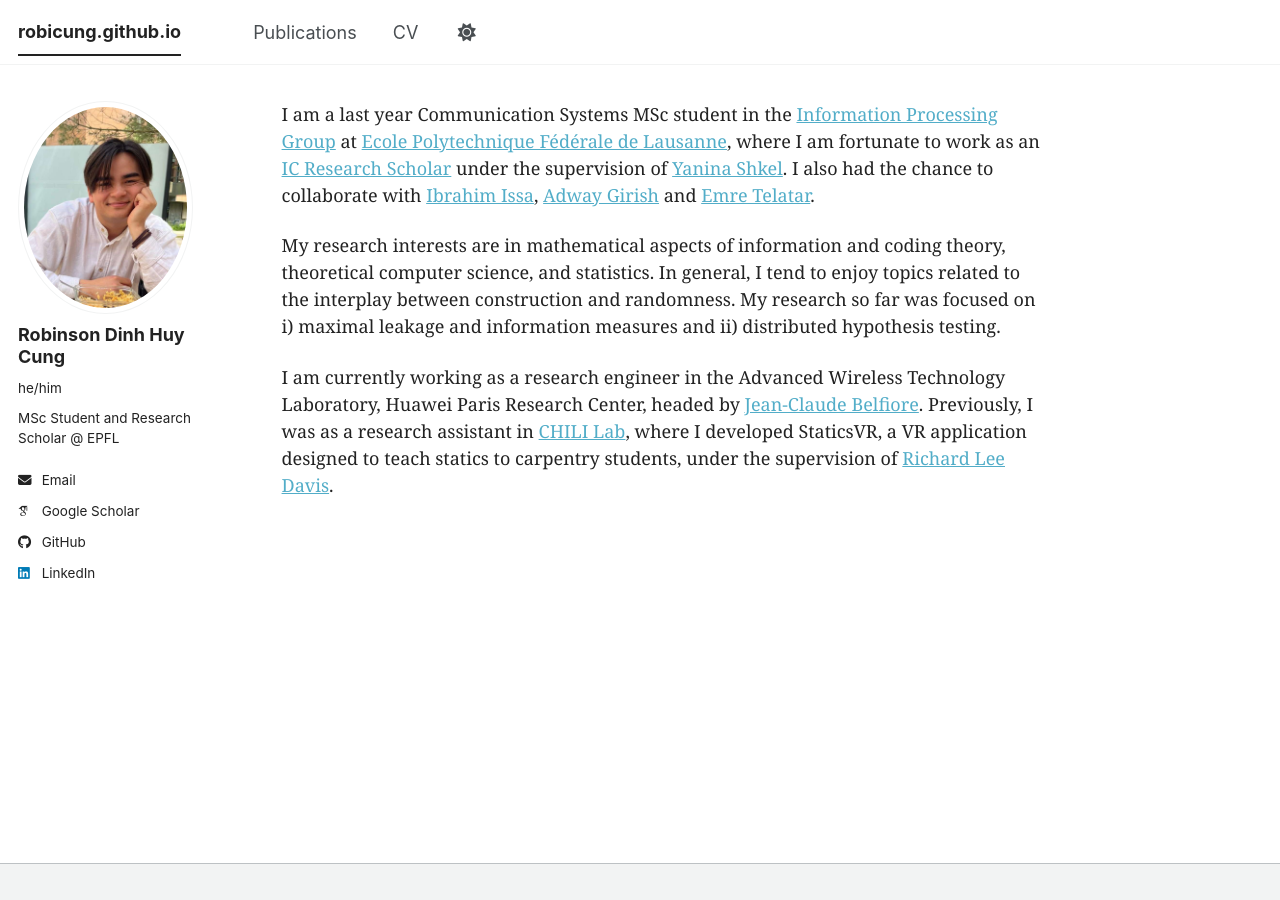
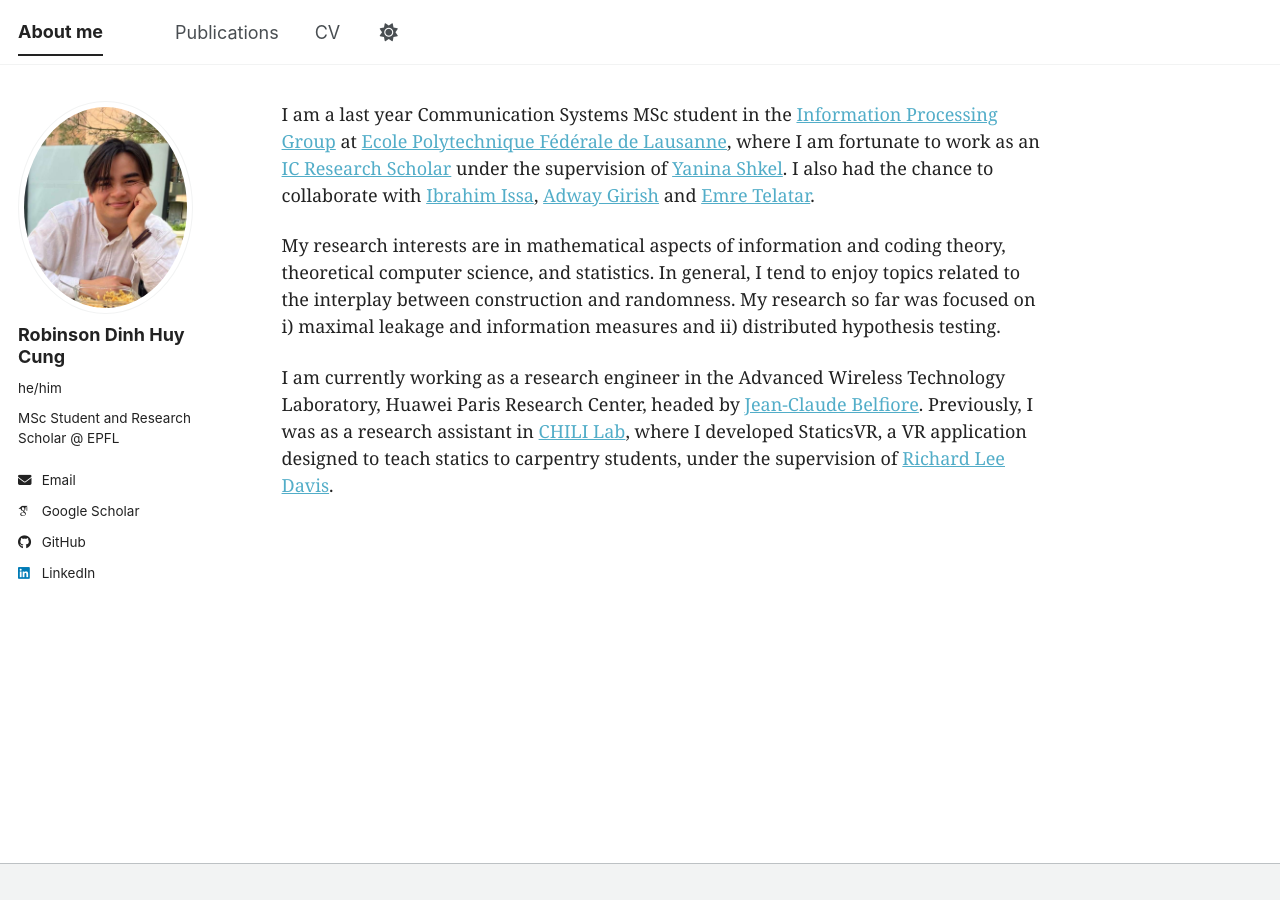
Before and after one commit to robicung/robicung.github.io, a Jekyll site: the page built from _pages/about.md, in a window 1280 px wide. Built offline with Jekyll 4.4.1, drawn with Linux system fonts in a browser that asks for light colours; some web fonts are replaced; a script bundle is joined from its source files by our own code; library files that are not in the unit come from our copies.

Commit message:
Update _config.yml

```diff
--- a/_config.yml
+++ b/_config.yml
@@ -9,7 +9,7 @@
 # Basic Site Settings
 locale                   : "en-US"
 site_theme               : "default" # The available themes options are "default", "air", "sunrise", "mint", "dirt" and "contrast"
-title                    :
+title                    : "About me"
 title_separator          :
 name                     : &name
 description              : &description    # Update this with a general description of your site, this is the default if not overridden by a page
```
